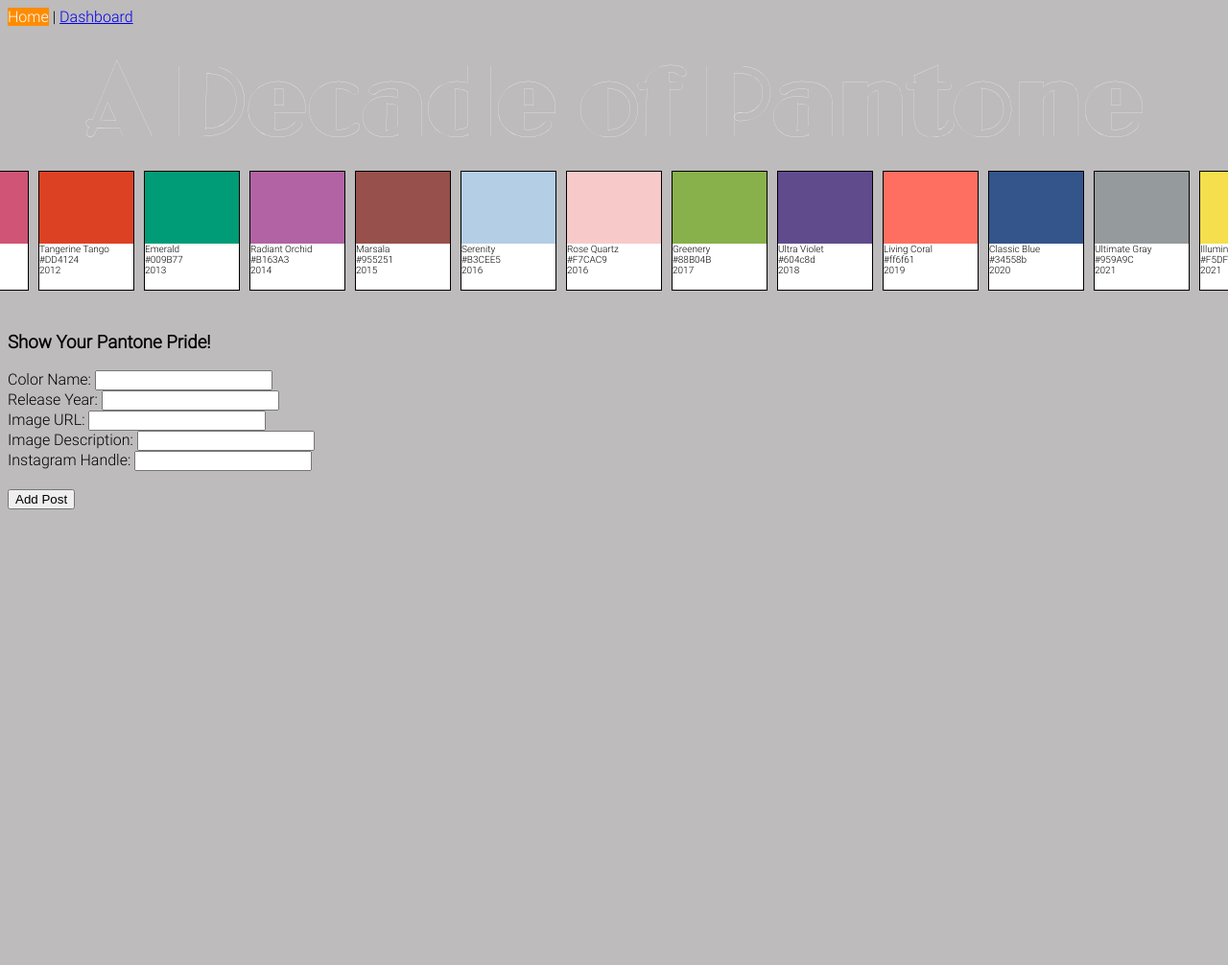
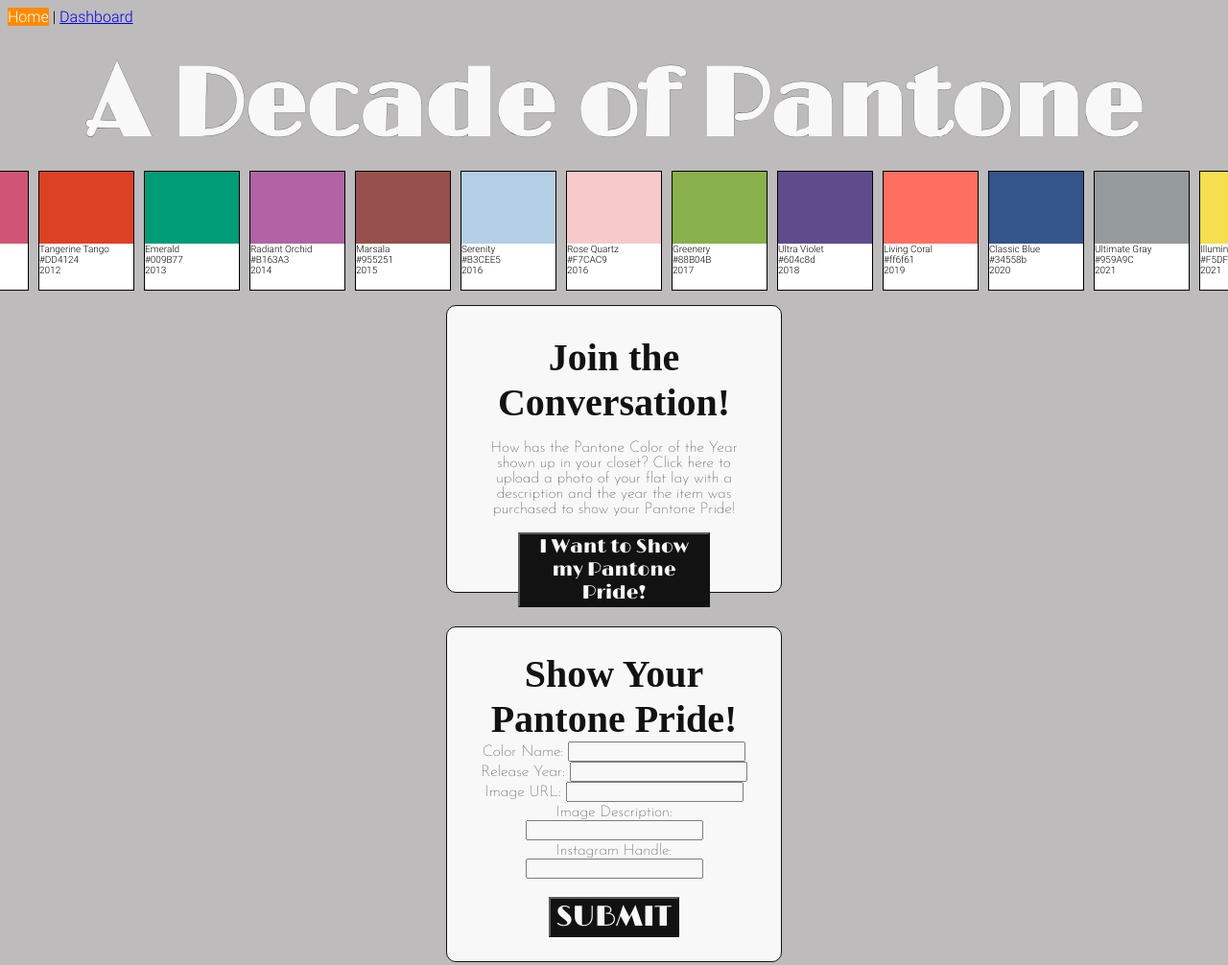
Before and after one commit to smgraywood/Decade_of_Pantone, a React app in the folder app/: page / in a window 1280 px wide. Shown: the top 1006 px of the page at 96% size. Before the commit the page ends 800 px from the top, so only its background shows below. Built offline with nearby package versions, Linux system fonts and the light colour scheme; no server answers; a web font is replaced by a local one.

Commit message:
changes to css for all parts of page

```diff
--- a/app/src/Tasks/Cards.js
+++ b/app/src/Tasks/Cards.js
@@ -1,5 +1,4 @@
 import React from "react";
-import "./cards.css";
 
 function Cards() {
   return (
--- a/app/src/Tasks/Form.js
+++ b/app/src/Tasks/Form.js
@@ -29,7 +29,6 @@
 
   const handleSubmit = (e) => {
     e.preventDefault();
-    console.log("submitted");
     addPost({
       color_name: color_name,
       release_year: release_year,
@@ -40,10 +39,10 @@
   };
 
   return (
-    <div>
+    <div className="form-wrapper">
       <br />
       <form className="pride_form">
-        <h3 id="form">Show Your Pantone Pride!</h3>
+        <h3 id="form-title">Show Your Pantone Pride!</h3>
         <label>
           Color Name:{" "}
           <input
@@ -100,12 +99,9 @@
         </label>{" "}
         <br />
         <br />
-        <button id="addpost" onClick={handleSubmit}>
-          Add Post
+        <button id="form-submit" onClick={handleSubmit}>
+          SUBMIT
         </button>
-        {/* <h5>
-          Player 1: {state.Player_Name} {state.X_or_O}
-        </h5> */}
       </form>
     </div>
   );
--- a/app/src/Tasks/index.css
+++ b/app/src/Tasks/index.css
@@ -1,4 +1,6 @@
 @import url('https://fonts.googleapis.com/css2?family=Limelight&display=swap');
+@import url('https://fonts.googleapis.com/css2?family=Rouge+Script&display=swap');
+@import url('https://fonts.googleapis.com/css2?family=Josefin+Sans:wght@100&display=swap');
 
 body{
     background-color:#BDBBBB ;
@@ -8,8 +10,9 @@
     margin: auto 0;
     font-family:'Limelight', cursive;
     font-size: 100px;
-    color:transparent;
-    -webkit-text-stroke: .2px #FFF;
+    color:#FFF;
+    -webkit-text-stroke: .2px #000;
+    opacity: .9;
 }
 
 .card-wrapper{
@@ -74,7 +77,60 @@
       font-size: 10px;
       background-color: #FFF;
   }
+  .convo-wrapper{
+    margin: 10px auto;
+    justify-content: center;
+    text-align: center;
+    width: 350px;
+    height: 300px;
+    background-color: #FFF;
+    padding: 30px;
+    border-radius: 10px;
+    opacity: .9;
+    border: solid 1px black;
+  }
+  #convo-title{
+    font-family: 'Rouge Script', cursive;
+    font-size: 40px;
+    margin: 0px
+  }
+  #convo-paragraph{
+    font-family: 'Josefin Sans', sans-serif;
+  }
+  #convo-button{
+  background-color: #000;
+  color:#FFF;
+  font-size: 20px;
+  font-family:'Limelight', cursive;
+  width:200px;
+  }
   .pride_form{
-    margin: auto 0;
     justify-content: center;
+    padding: 25px;
   }
+.form-wrapper{
+  display: flex;
+  text-align: center;
+  margin: auto;
+  justify-content:center;
+  background-color: #FFF;
+  width: 350px;
+  height: 350px;
+  border-radius: 10px;
+  opacity: .9;
+  border: solid 1px black;
+}
+#form-title{
+  font-family: 'Rouge Script', cursive;
+  font-size: 40px;
+  margin: 0px
+}
+label{
+  font-family: 'Josefin Sans', sans-serif;
+}
+#form-submit{
+  background-color: #000;
+  color:#FFF;
+  font-size: 30px;
+  font-family:'Limelight', cursive;
+}
--- a/app/src/Tasks/index.js
+++ b/app/src/Tasks/index.js
@@ -21,6 +21,7 @@
       <h1 className="title">A Decade of Pantone</h1>
       <section>
         <Cards />
+        <JoinConvo />
         <form className="pride_form">
           <AddPride {...{ addPride }} />
         </form>
@@ -28,7 +29,21 @@
     </>
   );
 };
-
+const JoinConvo = () => {
+  return (
+    <>
+      <div className="convo-wrapper">
+        <h3 id="convo-title">Join the Conversation!</h3>
+        <p id="convo-paragraph">
+          How has the Pantone Color of the Year shown up in your closet? Click
+          here to upload a photo of your flat lay with a description and the
+          year the item was purchased to show your Pantone Pride!
+        </p>
+        <button id="convo-button">I Want to Show my Pantone Pride!</button>
+      </div>
+    </>
+  );
+};
 const AddPride = ({ addPride }) => {
   return <Form />;
 };
```
Also changed, not shown: 1 other file.
